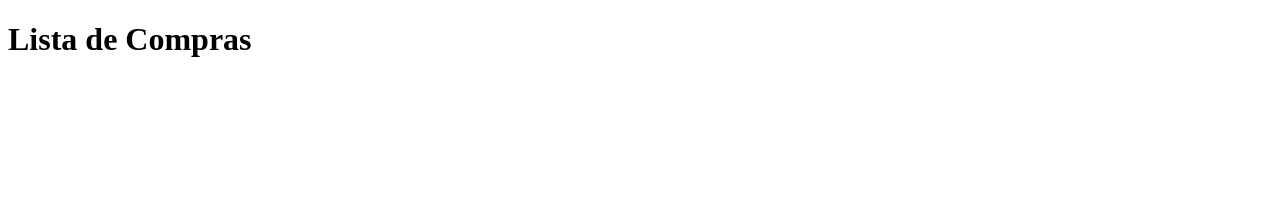
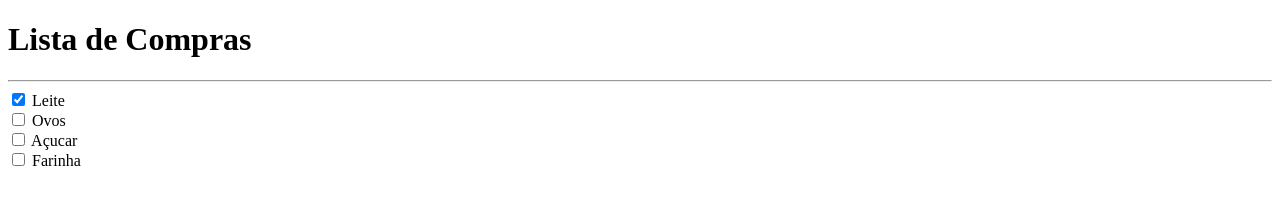
Before and after one commit to Nigraum/rocketseat-html-challenge, a plain HTML site: page shopping-list/index.html in a window 1280 px wide. Drawn offline with Linux system fonts and the light colour scheme.

Commit message:
Finished shopping list

```diff
--- a/shopping-list/index.html
+++ b/shopping-list/index.html
@@ -7,6 +7,11 @@
     </head>
     <body>
         <h1>Lista de Compras</h1>
-        </hr>
+        <hr>
+        <input type="checkbox" name="leite" id="list" checked> Leite</br>
+        <input type="checkbox" name="ovos" id="list"> Ovos</br>
+        <input type="checkbox" name="acucar" id="list"> Açucar</br>
+        <input type="checkbox" name="farinha" id="list"> Farinha
+
     </body>
 </html>
```
